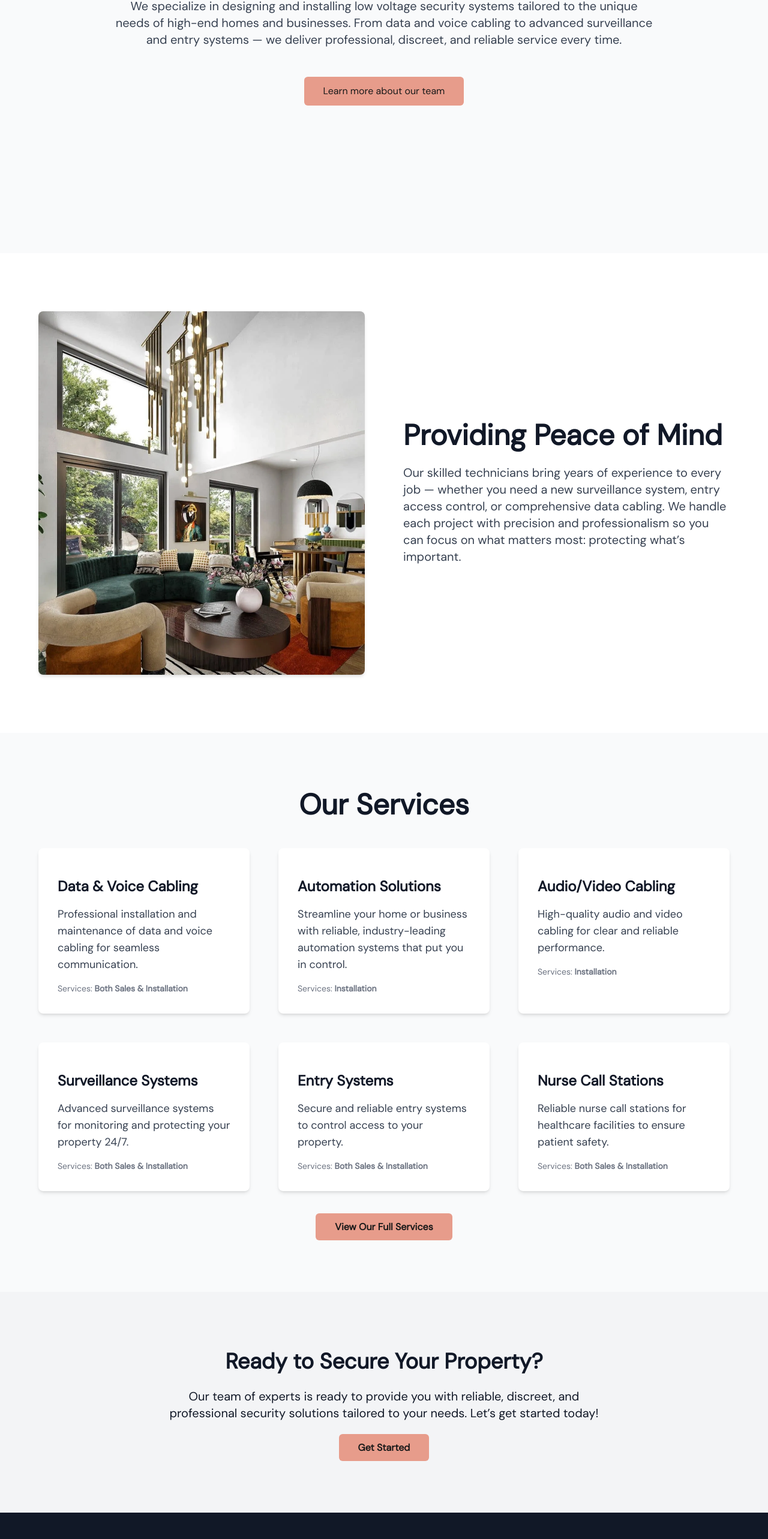
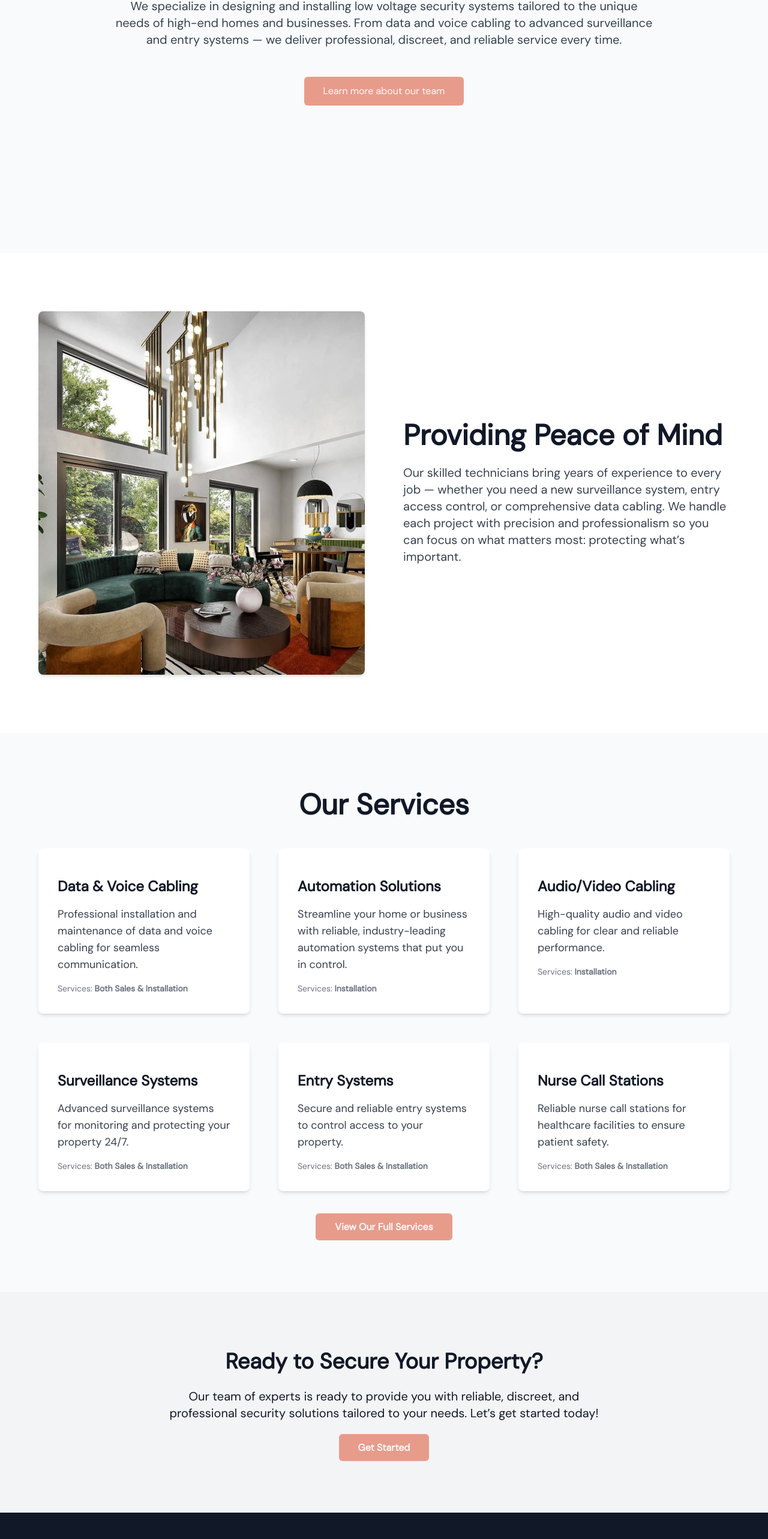
Before and after one commit to rcerney1/cal_comp_compliance_ss, a React (Vite) app in the folder client/: page / in a window 1280 px wide. Shown: the part 1178-3744 px from the top of the page at 60% size. Built offline with nearby package versions, Linux system fonts and the light colour scheme.

Commit message:
changed all 1a

```diff
--- a/client/src/components/Home.jsx
+++ b/client/src/components/Home.jsx
@@ -67,7 +67,7 @@ function Home() {
                         We specialize in designing and installing low voltage security systems tailored to the unique needs of high-end homes and businesses. From data and voice cabling to advanced surveillance and entry systems — we deliver professional, discreet, and reliable service every time.
                     </p>
                     <Link to="/about">
-                        <button className="bg-[#e79c8b] hover:bg-[#d98978] text-[#1a1a1a] font-medium px-8 py-3 rounded-md transition">
+                        <button className="bg-[#e79c8b] hover:bg-[#d98978] text-[#f9f9f9] font-medium px-8 py-3 rounded-md transition">
                             Learn more about our team
                         </button>
                     </Link>
@@ -128,7 +128,7 @@ function Home() {
                         <Link to="/services">
                             <a
                                 href="#services"
-                                className="bg-[#e79c8b] hover:bg-[#d98978] text-[#1a1a1a] font-semibold px-8 py-3 rounded-md transition"
+                                className="bg-[#e79c8b] hover:bg-[#d98978] text-[#f9f9f9] font-semibold px-8 py-3 rounded-md transition"
                             >
                                 View Our Full Services
                             </a>
@@ -145,7 +145,7 @@ function Home() {
                     <Link to="/contact">
                         <a
                             href="#"
-                            className="bg-[#e79c8b] hover:bg-[#d98978] text-[#1a1a1a] font-semibold px-8 py-3 rounded-md transition"
+                            className="bg-[#e79c8b] hover:bg-[#d98978] text-[#f9f9f9] font-semibold px-8 py-3 rounded-md transition"
                         >
                             Get Started
                         </a>
```
